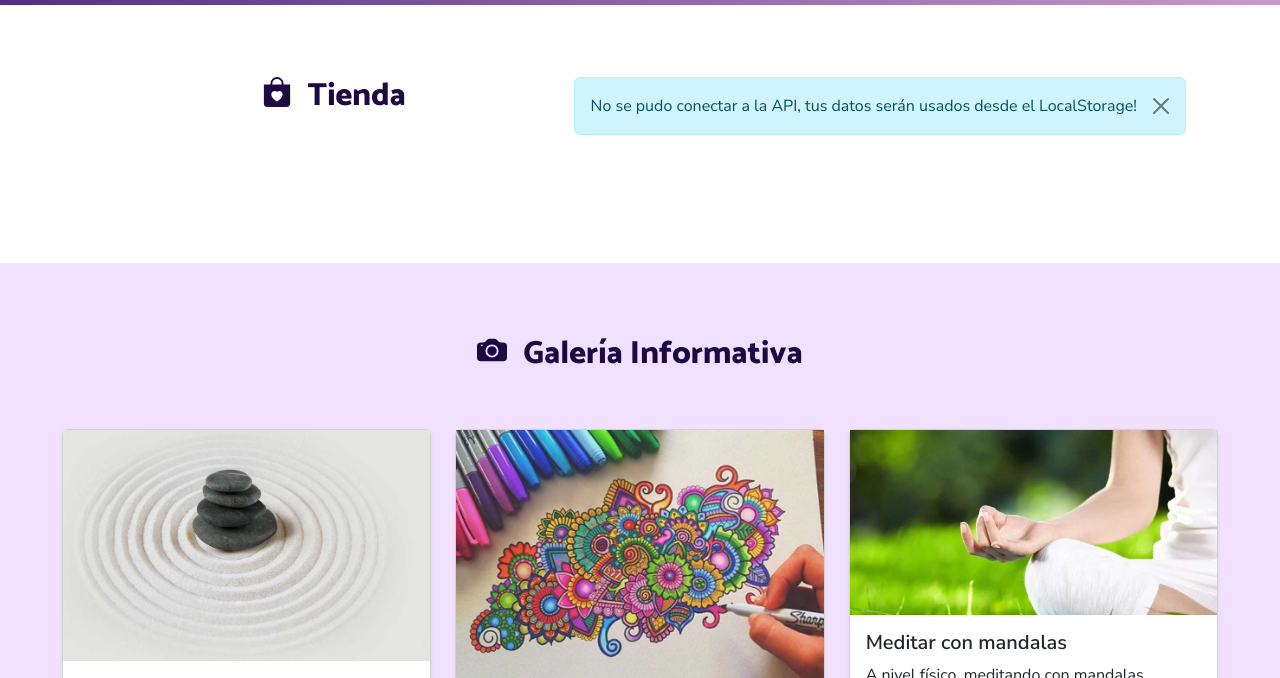
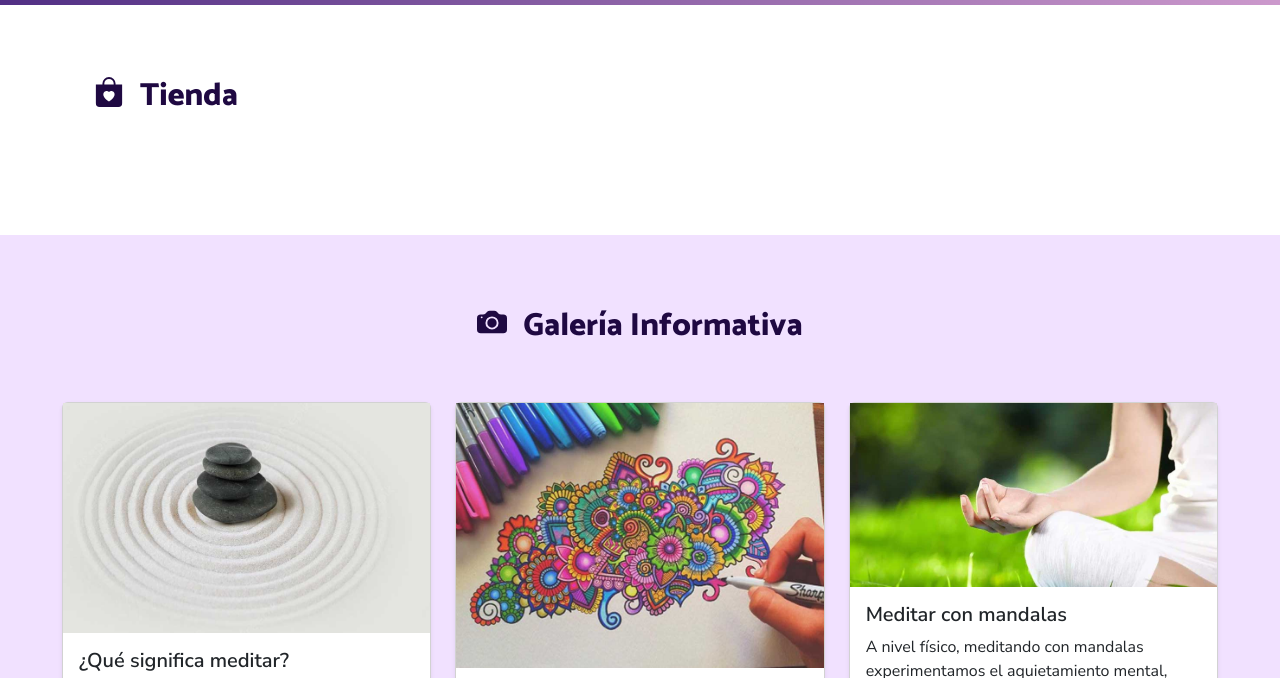
Before and after one commit to pedroGch/pwa-parcial-2-dwm3bv-gonzalez-pedro-scotto-rocio, a plain HTML site: page index.html in a window 1280 px wide. Shown: the part 85-763 px from the top of the page. Drawn offline with nearby package versions, Linux system fonts and the light colour scheme; no server answers.

Commit message:
informo cuando traigo del localstorage

```diff
--- a/index.html
+++ b/index.html
@@ -79,7 +79,8 @@
         <section id="tienda" class="my-lg-5">
             <div class="row container mx-auto mt-4">
                 <div class="col-12 my-4 text-center d-flex">
-                    <div class="mx-auto d-flex">
+                    <div class="row">
+                        <div class="mx-auto d-flex col-12 text-center">
                             <svg xmlns="http://www.w3.org/2000/svg" width="30" height="30" fill="#1f0942"
                                 class="bi bi-bag-heart-fill" viewBox="0 0 16 16">
                                 <path
@@ -87,7 +88,8 @@
                             </svg>
                             <h2 class="ps-3">Tienda</h2>
                         </div>
-                    <div id="liveAlertPlaceholder"></div>
+                        <div class="w-100 col-12 text-center" id="liveAlertPlaceholder"></div>
+                    </div>
                 </div>
                 <div class="col-12">
                     <div class="col-12 my-3">
--- a/js/index.js
+++ b/js/index.js
@@ -13,6 +13,7 @@ async function cargarArray(){ //carga el array de productos
     const hayProductos = mostrarLocalStorageProductos(); //chequea si hay productos en el local storage
     if(hayProductos) { //si hay productos en el local storage los muestra
         mostrarTodosLosProductos(hayProductos);
+        alerta('los productos se traen de LocalStorage!', 'info');
     }else{
         try { //intento hacer la llamada a la api
             await fetch('https://fakestoreapi.com/products') //llamada a la api
@@ -24,7 +25,7 @@ async function cargarArray(){ //carga el array de productos
 
                 })
         } catch (error) { //si hay error lo muestro en consola
-            alerta('No se pudo conectar a la API, tus datos serán usados desde el LocalStorage!', 'info');
+
         }
     }
 }
@@ -131,7 +132,7 @@ async function agregarAlCarrito(idProducto){
  */
 function alerta(message, type){
     const alertPlaceholder = document.getElementById('liveAlertPlaceholder')
-
+    alertPlaceholder.text = ""
     const wrapper = document.createElement('div')
     wrapper.innerHTML = [
     `<div class="alert alert-${type} alert-dismissible" role="alert">`,
```
Lines whose indentation alone changed are shown as unchanged.
